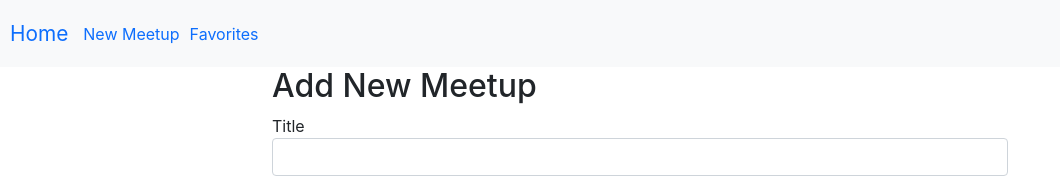
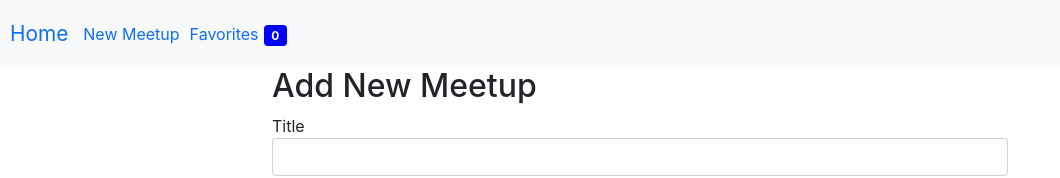
Before and after one commit to HoaAyWK/first-react-app, a React (Create React App) app: page /new-meetup in a window 1280 px wide. Shown: the top 178 px of the page, without its empty margins (0-1060 px from the left). Built offline with nearby package versions, Linux system fonts and the light colour scheme.

Commit message:
Update navbar

```diff
--- a/src/Components/TopNavigation.js
+++ b/src/Components/TopNavigation.js
@@ -4,14 +4,18 @@ import {
     Navbar,
     NavbarToggler,
     Nav,
-    NavItem
+    NavItem,
+    Badge
 } from 'reactstrap';
 import { Link } from 'react-router-dom';
+import { useContext } from 'react';
 
 import classes from './TopNavigation.module.css';
+import FavoritesContext from '../Stores/favorite-context';
 
 function TopNavigation(props) {
     const [isOpen, setIsOpen] = useState(false);
+    const favoritesContext = useContext(FavoritesContext);
 
     const toggle = () => setIsOpen(!isOpen);
     return <div>
@@ -29,7 +33,9 @@ function TopNavigation(props) {
                     </NavItem>
                     <NavItem className={classes.navitem}>
                         <Link to='favorites' className={classes.link}>Favorites</Link>
+                        <Badge className={classes.mybadge}>{favoritesContext.totalFavorites}</Badge>
                     </NavItem>
+
                 </Nav>
             </Collapse>
         </Navbar>
--- a/src/Components/TopNavigation.module.css
+++ b/src/Components/TopNavigation.module.css
@@ -11,3 +11,8 @@
 .link {
     text-decoration: none;
 }
+
+.mybadge {
+    margin-left: 5px;
+    background-color: blue;
+}
```
